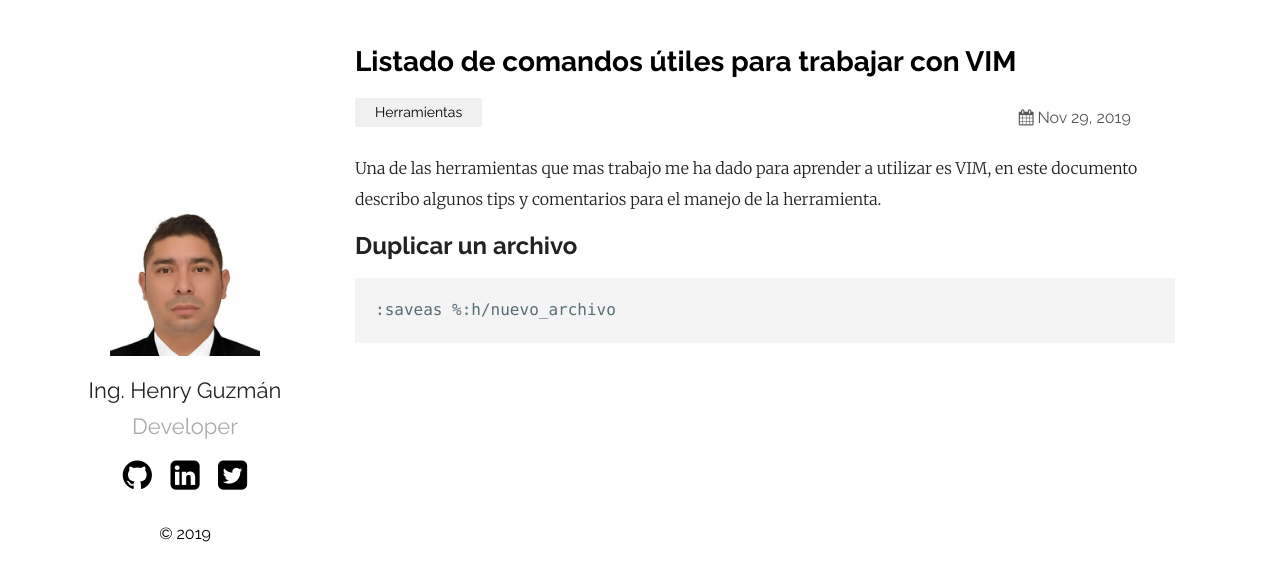
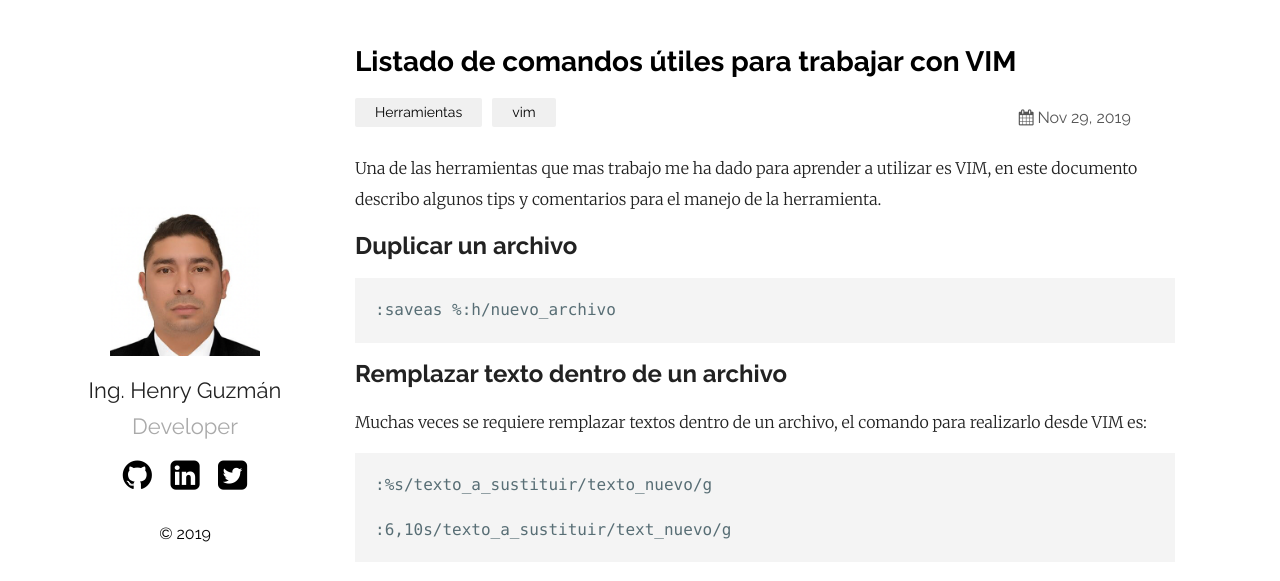
Before and after one commit to hguzman/hguzman.github.io, a Jekyll site: the page built from _posts/2019-11-29-listado-de-comandos-utiles-para-trabajar-en.vim.markdown, in a window 1280 px wide. Shown: the top 581 px of the page. Built offline with Jekyll 4.4.1, drawn with Linux system fonts in a browser that asks for light colours; comment, search, counter and statistics services are not loaded.

Commit message:
Sustituir texto

````diff
--- a/_posts/2019-11-29-listado-de-comandos-utiles-para-trabajar-en.vim.markdown
+++ b/_posts/2019-11-29-listado-de-comandos-utiles-para-trabajar-en.vim.markdown
@@ -2,7 +2,7 @@
 layout: post
 title:  "Listado de comandos útiles para trabajar con VIM"
 date:   2019-11-29 22:03:36 +0530
-categories: Herramientas
+categories: Herramientas vim
 ---
 Una de las herramientas que mas trabajo me ha dado para aprender a utilizar es VIM, en este documento describo algunos tips y comentarios para el manejo de la herramienta.
 
@@ -12,5 +12,14 @@ Una de las herramientas que mas trabajo me ha dado para aprender a utilizar es V
 :saveas %:h/nuevo_archivo
 ```
 
+## Remplazar texto dentro de un archivo
+
+Muchas veces se requiere remplazar textos dentro de un archivo, el comando para realizarlo desde VIM es:
+
+```shell
+:%s/texto_a_sustituir/texto_nuevo/g
+
+:6,10s/texto_a_sustituir/text_nuevo/g
+```
 
 [canva]: https://www.canva.com
````
